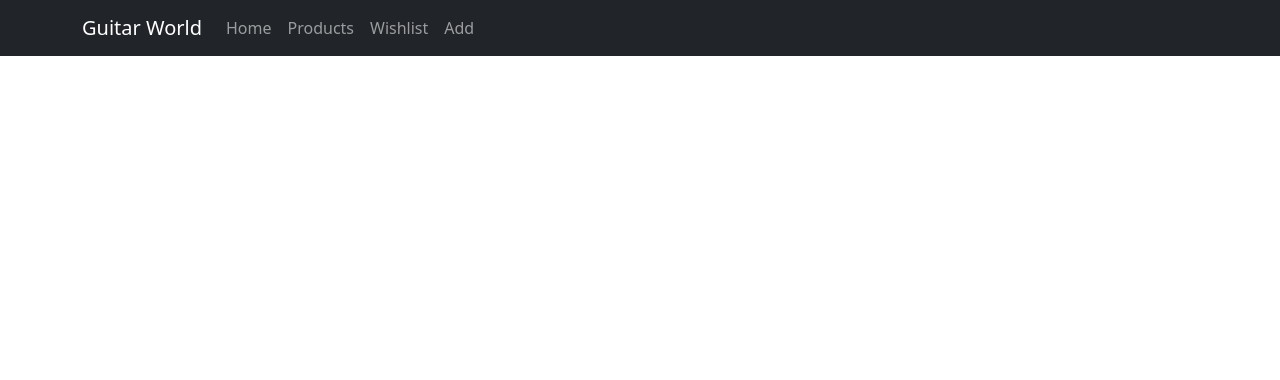
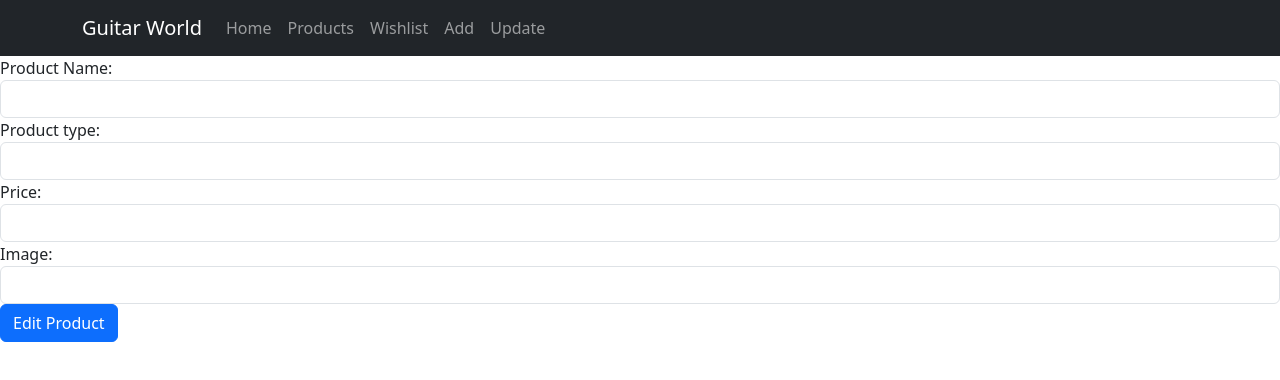
Before and after one commit to RebeccaNolan/DataRepProject, a React (Create React App) app: page /Update/1 in a window 1280 px wide. Shown: the top 380 px of the page. Built offline with nearby package versions, Linux system fonts and the light colour scheme; no server answers.

Commit message:
Added update/edit function to products

```diff
--- a/src/App.js
+++ b/src/App.js
@@ -9,7 +9,7 @@ import Products from './components/Products';
 import Add from './components/Add';
 import Wishlist from './components/Wishlist';
 import ViewProducts from './components/ViewProducts';
-
+import Update from './components/Update';
 
 function App() {
   return (
@@ -20,6 +20,7 @@ function App() {
         <Route path="/Products" element={<ViewProducts />}/>
         <Route path="/Wishlist" element={<h1>test </h1>} />
         <Route path="/Add" element={<Add />} />
+        <Route path="/Update/:id" element={<Update />} />
         </Routes>
       <Footer />
     </Router>
--- a/src/components/NavigationBar.js
+++ b/src/components/NavigationBar.js
@@ -13,6 +13,7 @@ const NavigationBar = () => {
               <Nav.Link href="/Products">Products</Nav.Link>
               <Nav.Link href="/Wishlist">Wishlist</Nav.Link>
               <Nav.Link href="/Add">Add</Nav.Link>
+              <Nav.Link href="/Update">Update</Nav.Link>
               </Nav>
           </Container>
       </Navbar>
--- a/src/components/ProductItem.js
+++ b/src/components/ProductItem.js
@@ -30,12 +30,14 @@ const ProductItem = (props) => {
                 style = {{height: "200px", objectFit: "cover"}}/>
                 <footer>{props.myitem.price}</footer>
                 <footer>{props.myitem.type}</footer>
-              </blockquote>
+              </blockquote>{/*Added button*/}
+          <Button variant="danger" onClick={handleDelete}>Delete</Button>
+          <Button>Wishlist</Button>
+          <Link to={"/update/" + props.myitem._id} className="btn btn-primary">Edit</Link>
+
             </Card.Body>
              </Card>
-          {/*Added button*/}
-          <Button variant="danger" onClick={handleDelete}>Delete</Button>
-          <Button>Add to Wishlist</Button>
+
         </div>
       );
 }
--- /dev/null
+++ b/src/components/Update.js
@@ -0,0 +1,79 @@
+import { useEffect, useState } from "react";
+import { useNavigate } from "react-router-dom";
+import axios from "axios";
+import { useParams } from "react-router-dom";
+
+//export edit componenet
+export default function Update(props) {
+    let {id} = useParams();
+
+    //variables to store movies
+    const [name, setName] = useState("");
+    const [type, setType] = useState("");
+    const [price, setPrice] = useState("");
+    const [image, setImage] = useState("");
+    const navigate = useNavigate(); //hook to navigate routes
+
+    useEffect(() => {
+        axios.get('http://localhost:4000/api/products/' + id)
+        .then((response) => {
+            //populate state vars with response data
+            setName(response.data.name);
+            setType(response.data.type);
+            setPrice(response.data.price);
+            setImage(response.data.image);
+        })
+        .catch((error) => {
+            console.log(error);
+        })
+    }, [id]); //dependency - runs when id changes
+
+    const handleSubmit = (event) => {
+        event.preventDefault();
+        const editProduct = {id, name, type, price, image};
+        //send PUT request
+        axios.put('http://localhost:4000/api/products/' + id, editProduct)
+        .then((res) => {
+            console.log(res.data);
+            navigate('/products');
+        });
+    }
+
+    return (
+        <div>
+            <form onSubmit={handleSubmit}>
+                <div className="form-group">
+                    <label>Product Name: </label>
+                    <input type="text"
+                    className="form-control"
+                    value={name}
+                    onChange={(e) => setName(e.target.value)} />
+                </div>
+                <div className="form-group">
+                    <label>Product type: </label>
+                    <input type="text"
+                    className="form-control"
+                    value={type}
+                    onChange={(e) => setType(e.target.value)} />
+                </div>
+                <div className="form-group">
+                    <label>Price: </label>
+                    <input type="text"
+                    className="form-control"
+                    value={price}
+                    onChange={(e) => setPrice(e.target.value)} />
+                </div>
+                <div className="form-group">
+                    <label>Image: </label>
+                    <input type="text"
+                    className="form-control"
+                    value={image}
+                    onChange={(e) => setImage(e.target.value)} />
+                </div>
+                <div className="form-group">
+                    <input type="submit" value="Edit Product" className="btn btn-primary" />
+                </div>
+            </form>
+        </div>
+    );
+}
```
Also changed, not shown: 1 other file (tests, documents, lock files or other folders).
